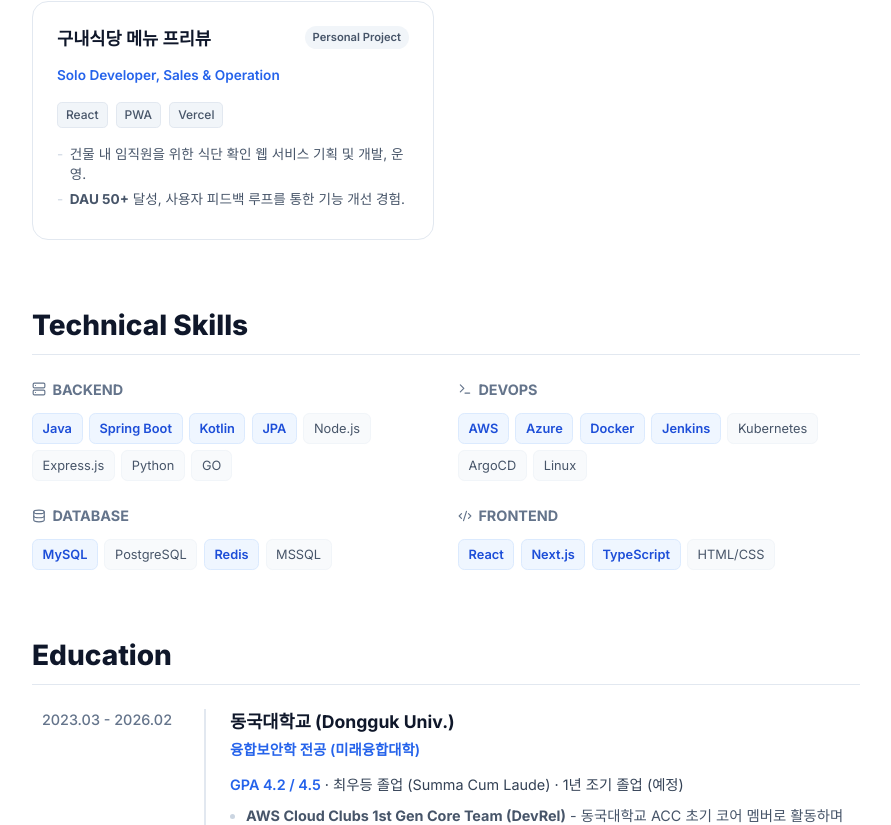
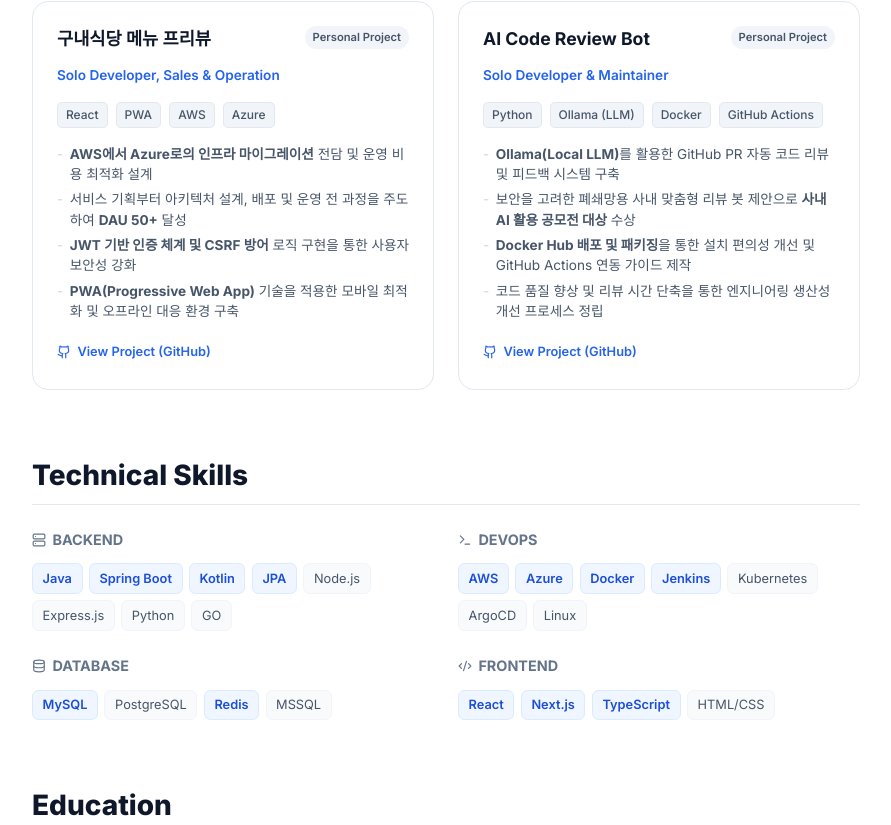
Before and after one commit to devbini/chanbeen.dev, a Next.js app: page /about in a window 1280 px wide. Shown: the part 3413-4238 px from the top of the page, without its empty margins (32-923 px from the left). Built offline with nearby package versions, Linux system fonts and the light colour scheme; no server answers.

Commit message:
docs: 키 프로젝트 추가 (AI Bot)

```diff
--- a/src/app/about/page.tsx
+++ b/src/app/about/page.tsx
@@ -505,18 +505,51 @@ export default function ResumePage() {
                                 <div className="tech-stack-row">
                                     <TechTag>React</TechTag>
                                     <TechTag>PWA</TechTag>
-                                    <TechTag>Vercel</TechTag>
+                                    <TechTag>AWS</TechTag>
+                                    <TechTag>Azure</TechTag>
                                 </div>
                                 <ul className="details">
-                                    <li>
-                                        건물 내 임직원을 위한 식단 확인 웹 서비스 기획 및 개발,
-                                        운영.
-                                    </li>
-                                    <li>
-                                        <strong>DAU 50+</strong> 달성, 사용자 피드백 루프를 통한
-                                        기능 개선 경험.
-                                    </li>
+                                    <li><strong>AWS에서 Azure로의 인프라 마이그레이션</strong> 전담 및 운영 비용 최적화 설계</li>
+                                    <li>서비스 기획부터 아키텍처 설계, 배포 및 운영 전 과정을 주도하여 <strong>DAU 50+</strong> 달성</li>
+                                    <li><strong>JWT 기반 인증 체계 및 CSRF 방어</strong> 로직 구현을 통한 사용자 보안성 강화</li>
+                                    <li><strong>PWA(Progressive Web App)</strong> 기술을 적용한 모바일 최적화 및 오프라인 대응 환경 구축</li>
                                 </ul>
+                                <a
+                                    href="https://github.com/devbini/today-menu"
+                                    target="_blank"
+                                    className="link"
+                                    style={{ marginTop: '1rem', display: 'inline-flex' }}
+                                >
+                                    <Github size={14} /> View Project (GitHub)
+                                </a>
+                            </ProjectCard>
+
+                            <ProjectCard>
+                                <div className="card-header">
+                                    <h3>AI Code Review Bot</h3>
+                                    <Badge $variant="gray">Personal Project</Badge>
+                                </div>
+                                <p className="role">Solo Developer & Maintainer</p>
+                                <div className="tech-stack-row">
+                                    <TechTag>Python</TechTag>
+                                    <TechTag>Ollama (LLM)</TechTag>
+                                    <TechTag>Docker</TechTag>
+                                    <TechTag>GitHub Actions</TechTag>
+                                </div>
+                                <ul className="details">
+                                    <li><strong>Ollama(Local LLM)</strong>를 활용한 GitHub PR 자동 코드 리뷰 및 피드백 시스템 구축</li>
+                                    <li>보안을 고려한 폐쇄망용 사내 맞춤형 리뷰 봇 제안으로 <strong>사내 AI 활용 공모전 대상</strong> 수상</li>
+                                    <li><strong>Docker Hub 배포 및 패키징</strong>을 통한 설치 편의성 개선 및 GitHub Actions 연동 가이드 제작</li>
+                                    <li>코드 품질 향상 및 리뷰 시간 단축을 통한 엔지니어링 생산성 개선 프로세스 정립</li>
+                                </ul>
+                                <a
+                                    href="https://github.com/devbini/git-svn-reviewbot"
+                                    target="_blank"
+                                    className="link"
+                                    style={{ marginTop: '1rem', display: 'inline-flex' }}
+                                >
+                                    <Github size={14} /> View Project (GitHub)
+                                </a>
                             </ProjectCard>
                         </ProjectGrid>
                     </Section>
@@ -608,7 +641,7 @@ export default function ResumePage() {
                                         <span style={{ color: '#2563eb', fontWeight: 600 }}>
                                             GPA 4.2 / 4.5
                                         </span>
-                                        &nbsp;· 최우등 졸업 (Summa Cum Laude) · 1년 조기 졸업 (예정)
+                                        &nbsp;· 최우등 졸업 (Summa Cum Laude) · 1년 조기 졸업 (확정)
                                     </p>
                                     <ul className="details">
                                         <li>
```
